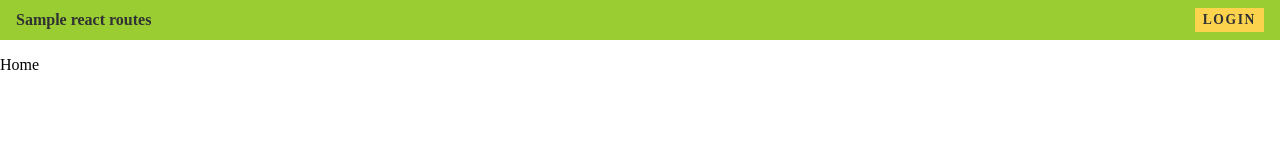
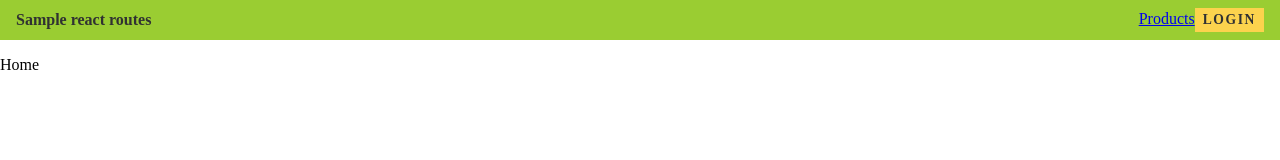
Before and after one commit to sample-react-projects/sample-react-routes, a React (Vite) app: page / in a window 1280 px wide. Shown: the top 160 px of the page. Built offline with nearby package versions, Linux system fonts and the light colour scheme.

Commit message:
Add products route

```diff
--- a/src/components/header/Header.tsx
+++ b/src/components/header/Header.tsx
@@ -1,4 +1,4 @@
-import { Link, useNavigate } from "react-router-dom";
+import { Link, NavLink, useNavigate } from "react-router-dom";
 import Button from "../ui/button/Button";
 import styles from "./Header.module.scss";
 
@@ -19,7 +19,19 @@ const Header: React.FC<{}> = () => {
       <Link to="/" className={styles.logo}>
         <strong>Sample react routes</strong>
       </Link>
-      <div className={styles.authentication}>
+      <div className={styles.right}>
+        {!isAuthenticated && (
+          <NavLink
+            to="/products"
+            className={({ isActive }) =>
+              isActive
+                ? `${styles.navlink} ${styles["navlink--active"]}`
+                : styles.navlink
+            }
+          >
+            Products
+          </NavLink>
+        )}
         <Button type="button" onClick={handleAuthenticationClick}>
           {isAuthenticated ? "Logout" : "Login"}
         </Button>
```
